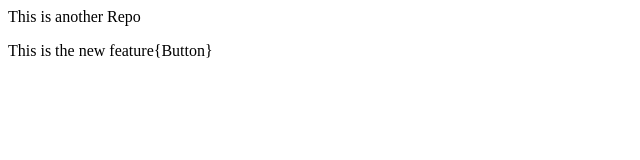
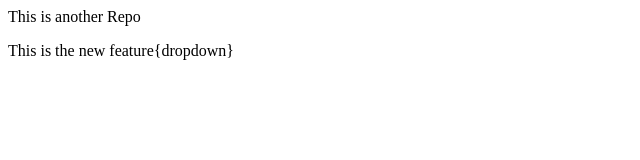
Before and after one commit to Sanketh0512/Repo1, a plain HTML site: page index.html in a window 1280 px wide. Shown: the full height of the page, 0-640 px from the left. Drawn offline with Linux system fonts and the light colour scheme.

Commit message:
Add new dropdown

```diff
--- a/index.html
+++ b/index.html
@@ -1,3 +1,3 @@
 <p> This is another Repo</p>
 
-<p>This is the new feature{Button}</p>
+<p>This is the new feature{dropdown}</p>
```
